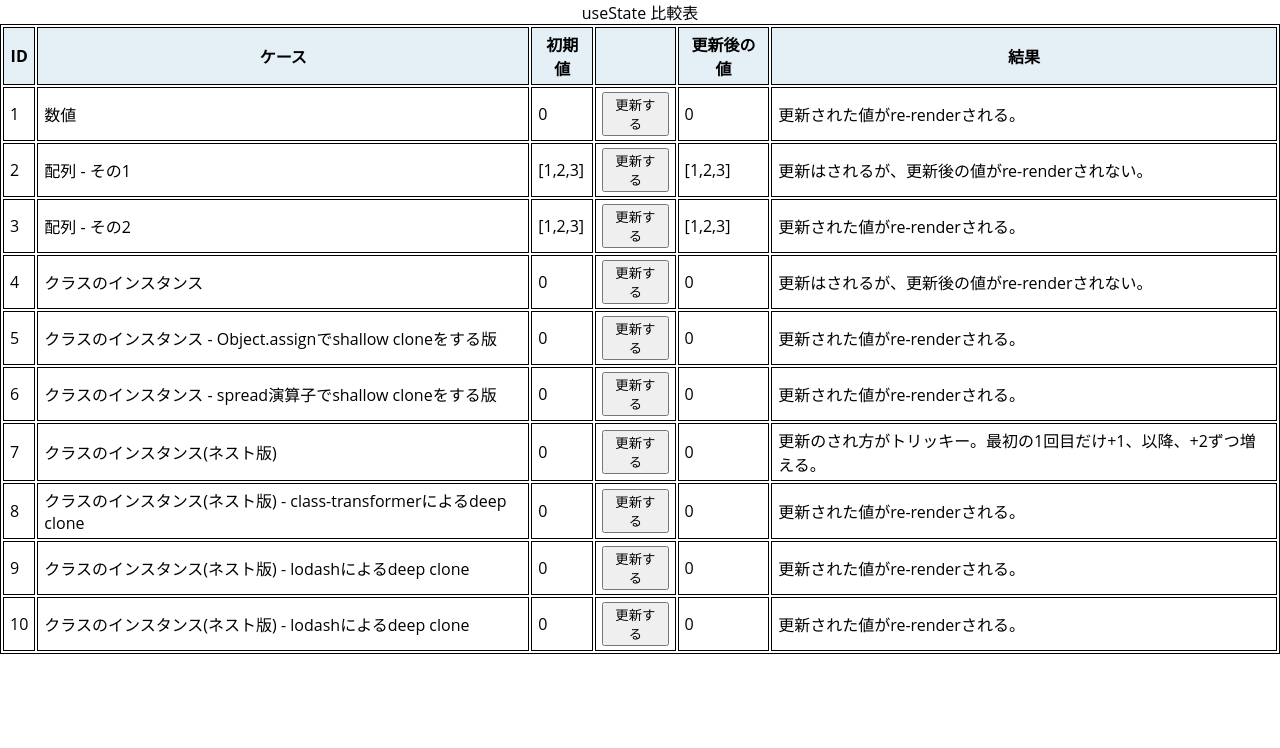
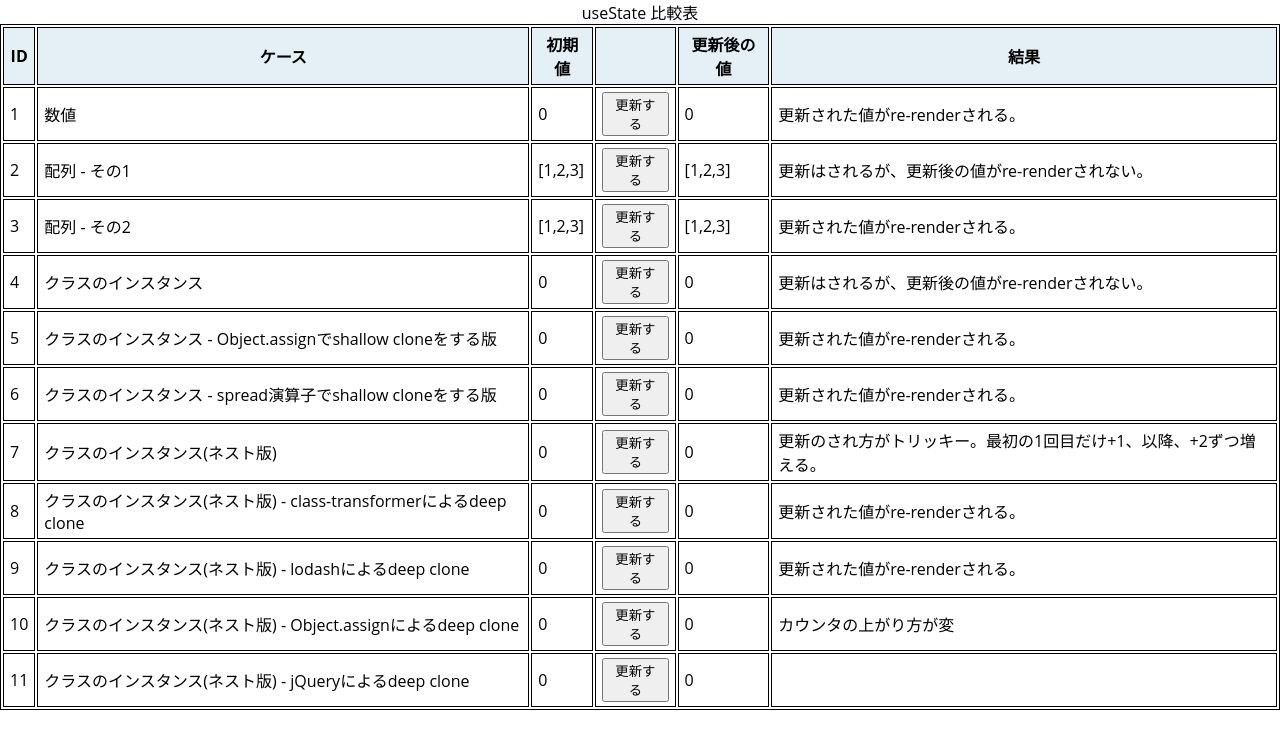
Before and after one commit to DiveIntoHacking/mo-use-states, a React (Create React App) app: page / in a window 1280 px wide. Shown: the top 748 px of the page. Built offline with nearby package versions, Linux system fonts and the light colour scheme.

Commit message:
just update

```diff
--- a/src/App.js
+++ b/src/App.js
@@ -243,7 +243,10 @@ const StateIsClassInstance7 = ({ id }) => {
   const [counter, setCounter] = useState(_counter);
   const increment = () => {
     setCounter((previousCounter) => {
-      let _previousCounter = _.cloneDeep(previousCounter);
+      const _previousCounter = Object.assign(
+        Object.create(Object.getPrototypeOf(previousCounter)),
+        previousCounter
+      );
       _previousCounter.counter.count = _previousCounter.counter.count + 1;
       return _previousCounter;
     });
@@ -252,13 +255,40 @@ const StateIsClassInstance7 = ({ id }) => {
   return (
     <tr>
       <td>{id}</td>
-      <td>クラスのインスタンス(ネスト版) - lodashによるdeep clone</td>
+      <td>クラスのインスタンス(ネスト版) - Object.assignによるdeep clone</td>
       <td>0</td>
       <td>
         <button onClick={increment}>更新する</button>
       </td>
       <td>{counter.counter.count}</td>
-      <td>{updatableAndReRenderable}</td>
+      <td>カウンタの上がり方が変</td>
+    </tr>
+  );
+};
+
+const StateIsClassInstance8 = ({ id }) => {
+  const _counter = new Counter();
+  _counter.counter = new Counter();
+  const [counter, setCounter] = useState(_counter);
+  const increment = () => {
+    setCounter((previousCounter) => {
+      const _previousCounter = $.extend(true, {}, previousCounter);
+
+      _previousCounter.counter.count = _previousCounter.counter.count + 1;
+      return _previousCounter;
+    });
+  };
+
+  return (
+    <tr>
+      <td>{id}</td>
+      <td>クラスのインスタンス(ネスト版) - jQueryによるdeep clone</td>
+      <td>0</td>
+      <td>
+        <button onClick={increment}>更新する</button>
+      </td>
+      <td>{counter.counter.count}</td>
+      <td></td>
     </tr>
   );
 };
@@ -288,6 +318,7 @@ const App = () => {
         <StateIsClassInstance5 id={8} />
         <StateIsClassInstance6 id={9} />
         <StateIsClassInstance7 id={10} />
+        <StateIsClassInstance8 id={11} />
       </tbody>
     </table>
   );
--- a/src/index.js
+++ b/src/index.js
@@ -4,12 +4,7 @@ import './index.css';
 import App from './App';
 import reportWebVitals from './reportWebVitals';
 
-ReactDOM.render(
-  <React.StrictMode>
-    <App />
-  </React.StrictMode>,
-  document.getElementById('root')
-);
+ReactDOM.render(<App />, document.getElementById('root'));
 
 // If you want to start measuring performance in your app, pass a function
 // to log results (for example: reportWebVitals(console.log))
```
